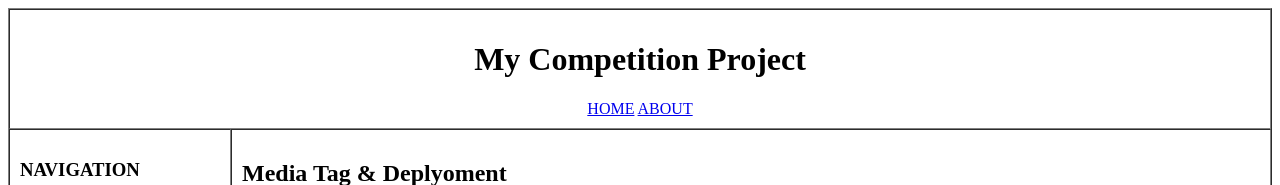
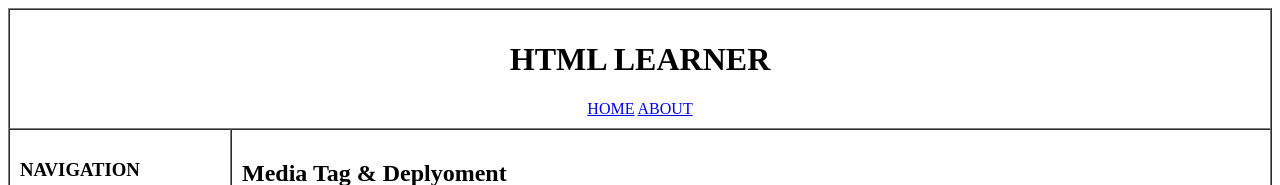
Before and after one commit to Aditya05-F/HTML_LEARNER_WEBSITE, a plain HTML site: page topic5.html in a window 1280 px wide. Shown: the top 185 px of the page. Drawn offline with Linux system fonts and the light colour scheme.

Commit message:
fixed issues

```diff
--- a/topic5.html
+++ b/topic5.html
@@ -10,7 +10,7 @@
     <table border="1" width="100%" height="100" cellspacing="0" cellpadding="10">
         <tr height="100">
             <td colspan="2" align="center">
-                <h1>My Competition Project</h1>
+                <h1>HTML LEARNER</h1>
                 <nav>
                     <a href="index.html">HOME</a>
                     <a href="about.html">ABOUT</a>
```
